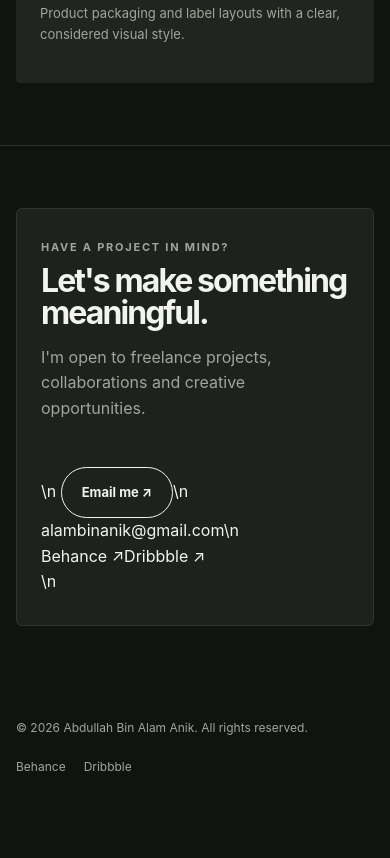
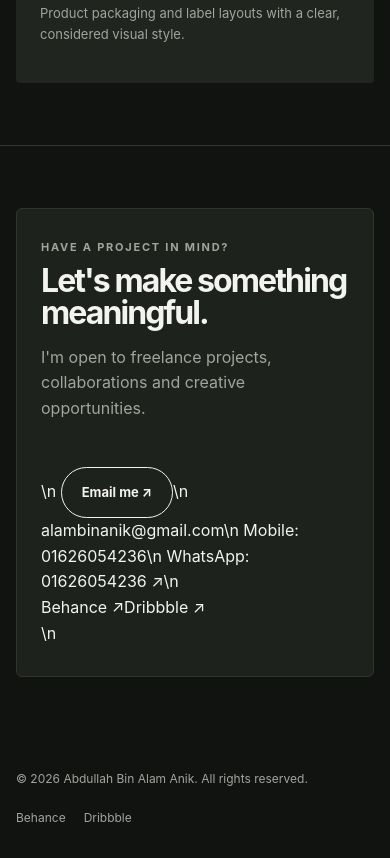
Before and after one commit to Anik-creative/Anik-creative.github.io, a plain HTML site: page index.html in a window 390 px wide. Shown: the part 4658-5516 px from the top of the page. Before the commit the page ends 5464 px from the top, so only its background shows below. Drawn offline with Linux system fonts and the light colour scheme.

Commit message:
Add mobile and WhatsApp contact details

```diff
--- a/index.html
+++ b/index.html
@@ -191,7 +191,7 @@
       <div class="wrap">
         <div class="contact">
           <div><div class="eyebrow">Have a project in mind?</div><h2>Let's make something meaningful.</h2><p>I'm open to freelance projects, collaborations and creative opportunities.</p></div>
-          <div class="contact-info">\n            <a class="button" href="mailto:alambinanik@gmail.com">Email me ↗</a>\n            <a class="contact-email" href="mailto:alambinanik@gmail.com">alambinanik@gmail.com</a>\n            <div class="contact-socials"><a href="https://www.behance.net/abdullaanik1" target="_blank" rel="noopener">Behance ↗</a><a href="https://dribbble.com/alambinanik" target="_blank" rel="noopener">Dribbble ↗</a></div>\n          </div>
+          <div class="contact-info">\n            <a class="button" href="mailto:alambinanik@gmail.com">Email me ↗</a>\n            <a class="contact-email" href="mailto:alambinanik@gmail.com">alambinanik@gmail.com</a>\n            <a class="contact-email" href="tel:+8801626054236">Mobile: 01626054236</a>\n            <a class="contact-email" href="https://wa.me/8801626054236" target="_blank" rel="noopener">WhatsApp: 01626054236 ↗</a>\n            <div class="contact-socials"><a href="https://www.behance.net/abdullaanik1" target="_blank" rel="noopener">Behance ↗</a><a href="https://dribbble.com/alambinanik" target="_blank" rel="noopener">Dribbble ↗</a></div>\n          </div>
         </div>
       </div>
     </section>
```
